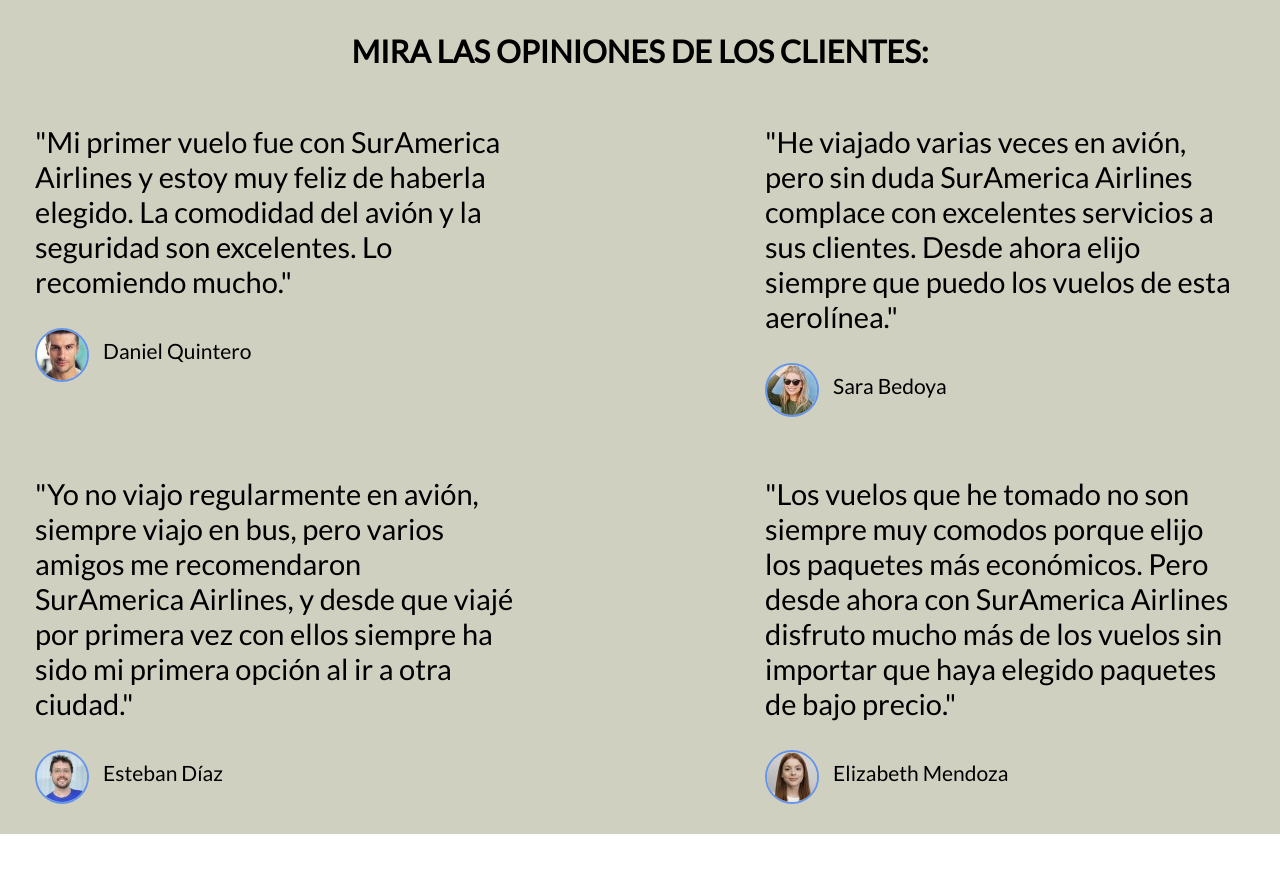
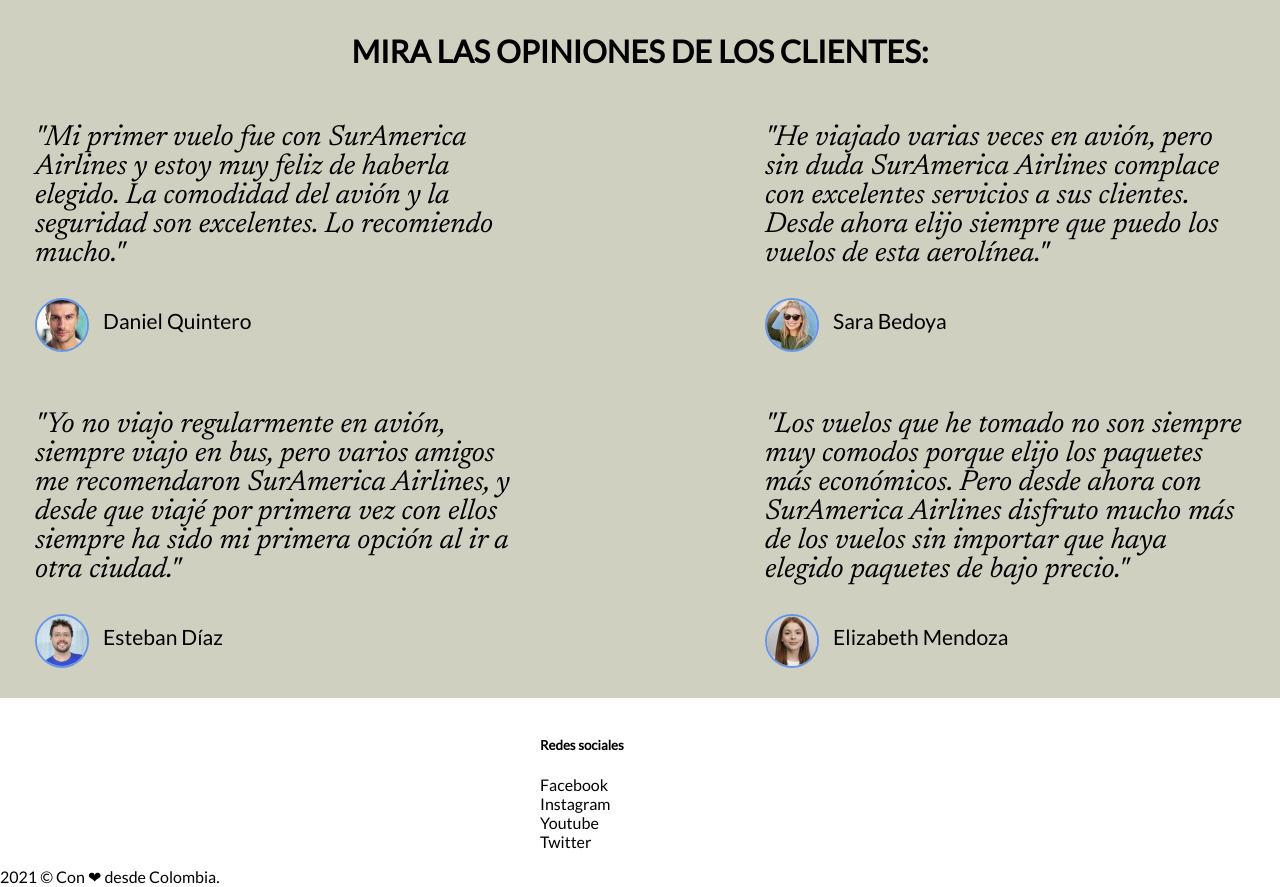
Before and after one commit to YonierVasquezMarin/SurAmerica-Airlines, a plain HTML site: page index.html in a window 1280 px wide. Shown: the part 1600-2487 px from the top of the page. Before the commit the page ends 2434 px from the top, so only its background shows below. Drawn offline with Linux system fonts and the light colour scheme.

Commit message:
footer añadido

```diff
--- a/index.html
+++ b/index.html
@@ -7,9 +7,10 @@
     <title>SurAmerica Airlines</title>
     <link rel="stylesheet" href="styles/header.css">
     <link rel="stylesheet" href="styles/index.css">
+    <link rel="stylesheet" href="styles/footer.css">
+    <link href="https://fonts.googleapis.com/css2?family=Lato&display=swap" rel="stylesheet">
     <link href="https://fonts.googleapis.com/icon?family=Material+Icons+Outlined" rel="stylesheet">
-    <link rel="preconnect" href="https://fonts.gstatic.com">
-    <link href="https://fonts.googleapis.com/css2?family=Lato&display=swap" rel="stylesheet">
+    <link href="https://fonts.googleapis.com/css2?family=Newsreader:ital@1&display=swap" rel="stylesheet">
 </head>
 <body>
 
@@ -120,6 +121,25 @@
         </article>
     </main>
 
+    <footer>
+        <div id="footer-centrado">
+            <div>
+                <h5>Redes sociales</h5>
+                <img src="" alt=""><span>Facebook</span><br>
+                <img src="" alt=""><span>Instagram</span><br>
+                <img src="" alt=""><span>Youtube</span><br>
+                <img src="" alt=""><span>Twitter</span>
+            </div>
+            <div>
 
+            </div>
+            <div>
+
+            </div>
+        </div>
+        <div>
+            2021 © Con ❤ desde Colombia.
+        </div>
+    </footer>
 </body>
 </html>
--- /dev/null
+++ b/styles/footer.css
@@ -0,0 +1,6 @@
+#footer-centrado {
+    display: flex;
+    flex-flow: row wrap;
+    max-width: 200px;
+    margin: 16px auto;
+}
--- a/styles/header.css
+++ b/styles/header.css
@@ -43,7 +43,7 @@
                     color: firebrick;
                 }
                 #btnDesplegarMenu {
-                    background-color: #ddd7d7;
+                    background-color: transparent;
                     border: 0px;
                     display: none;
                     height: 28px;
@@ -55,6 +55,7 @@
                         color: black;
                         width: 100%;
                         margin: 0;
+                        font-size: 39px;
                     }
 
         /* Panel de navegación para pantallas chicas */
--- a/styles/index.css
+++ b/styles/index.css
@@ -90,6 +90,7 @@
     }
         #zonaDeComentarios p {
             font-size: 29px;
+            font-family: 'Newsreader', serif;
         }
         #zonaDeComentarios img {
             max-width: 80px;
```
